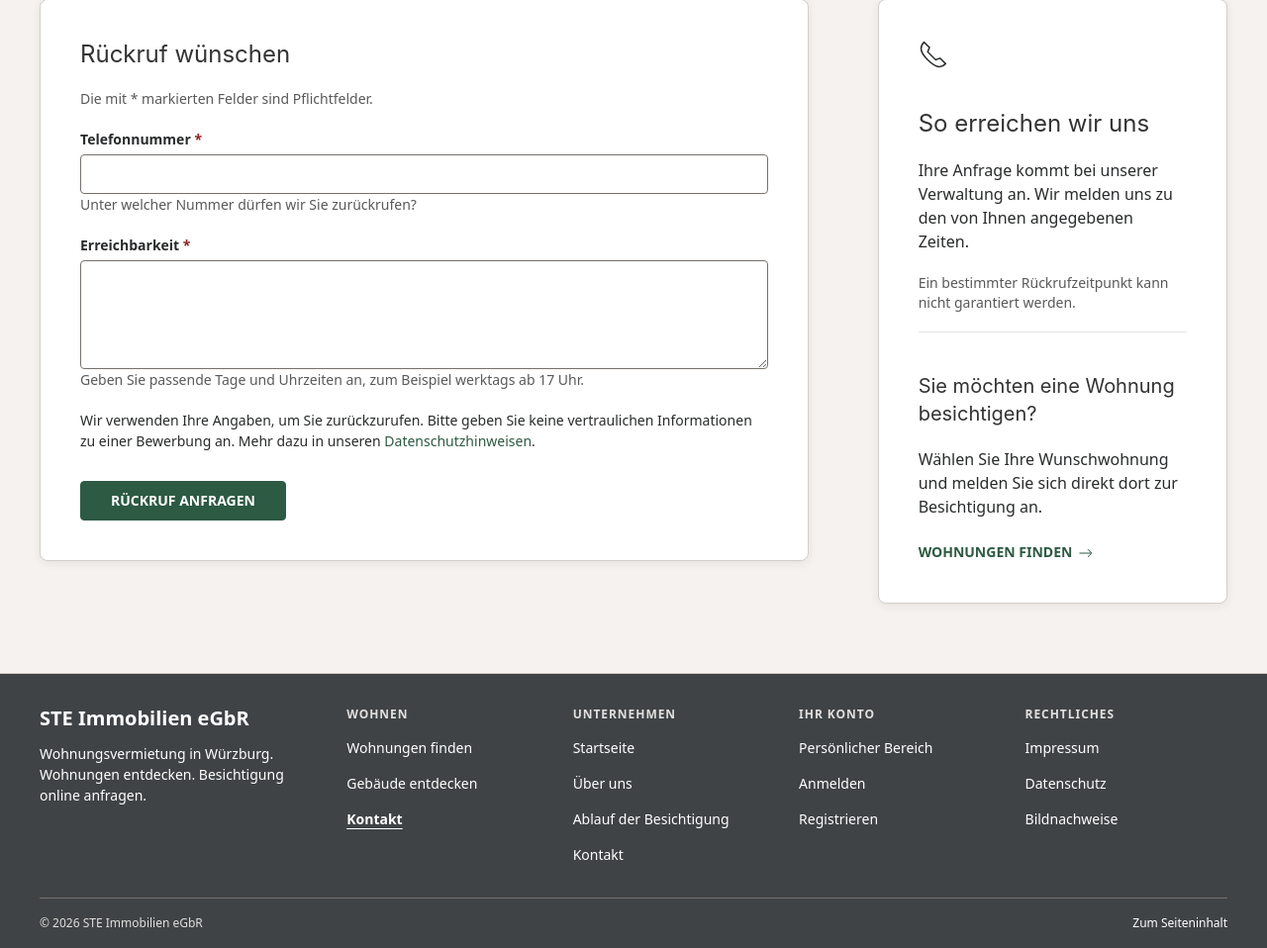
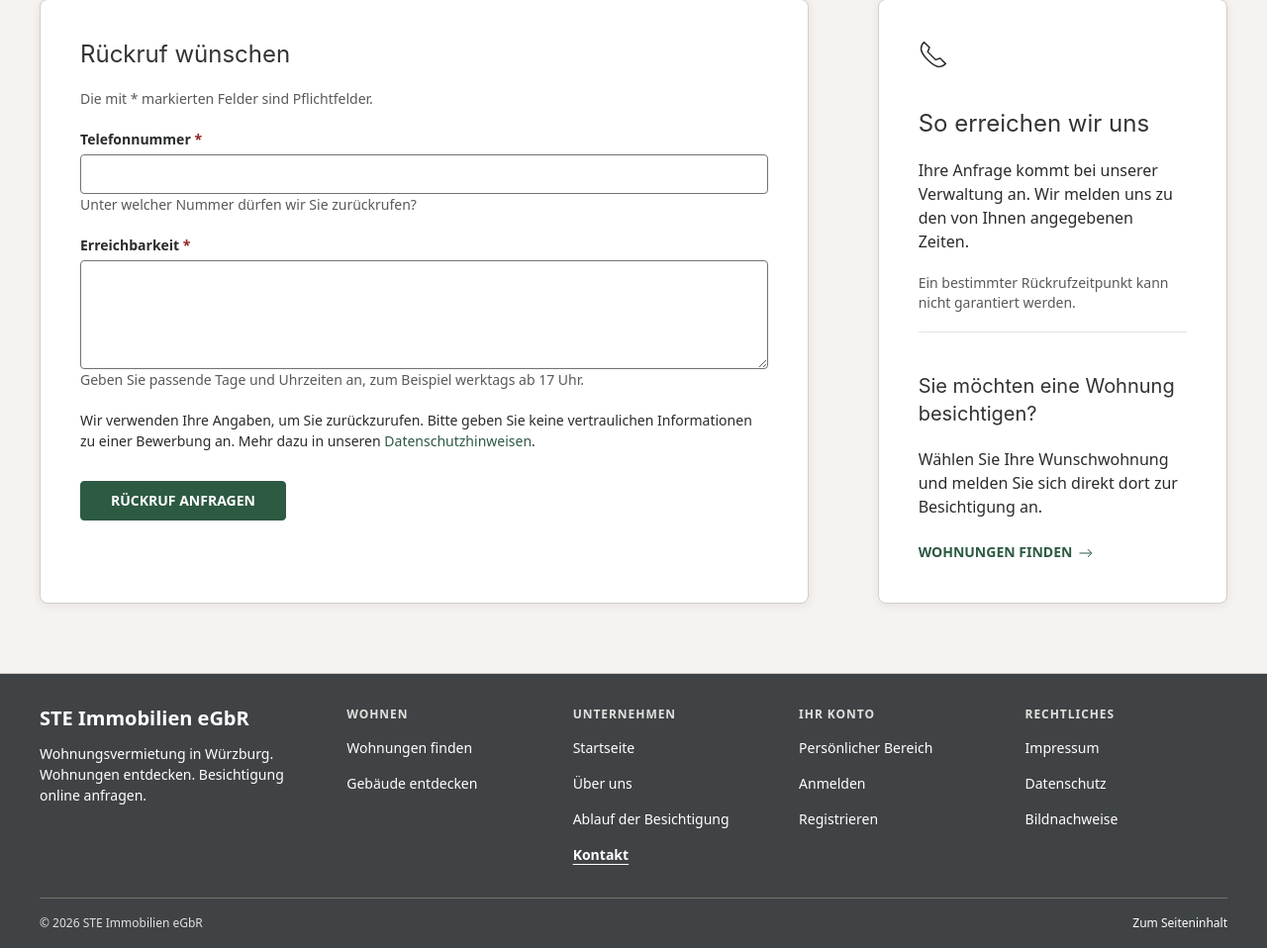
Before and after one commit to STEImmo/STEImmo, a Django app: page /kontakt/ in a window 1280 px wide. Shown: the part 359-1317 px from the top of the page at 99% size. Run offline with Django 5.2, Linux system fonts and the light colour scheme; parts of the project's set-up code (start-up, migrations or seed data) failed here and were passed over; some libraries are stand-ins or nearby versions.

Commit message:
fix: align contact cards and remove duplicate footer link
Refs #166

```diff
--- a/core/test_site_navigation.py
+++ b/core/test_site_navigation.py
@@ -73,7 +73,8 @@ class SiteNavigationTests(TestCase):
                     ]
                     if response.context["user"].has_perm("immobilien.manage_user_accounts"):
                         destinations.append(reverse("verwaltung:user_account_list"))
-                destinations.append(reverse("contact"))
+                if label != "Footernavigation":
+                    destinations.append(reverse("contact"))
                 self.assertEqual([href for href, _ in navigation[label]], destinations)
 
     def test_public_pages_use_the_company_name_instead_of_the_project_nickname(self):
--- a/templates/core/contact.html
+++ b/templates/core/contact.html
@@ -8,7 +8,7 @@
         <p class="home-eyebrow">STE Immobilien eGbR · Kontakt</p>
         <h1>Wir rufen Sie zurück.</h1>
         <p class="uk-text-lead">Sie haben eine Frage? Hinterlassen Sie Ihre Nummer und sagen Sie uns, wann wir Sie gut erreichen können.</p>
-        <div class="uk-grid-large uk-margin-medium-top" uk-grid>
+        <div class="uk-grid-large uk-grid-match uk-margin-medium-top" uk-grid>
             <div class="uk-width-2-3@m">
                 <article class="uk-card uk-card-default uk-card-body">
                     <h2 class="uk-card-title">Rückruf wünschen</h2>
--- a/templates/partials/_navigation_links.html
+++ b/templates/partials/_navigation_links.html
@@ -33,5 +33,5 @@
         {% endif %}
         {% endif %}
     {% endif %}
-        <li><a href="{% url 'contact' %}"{% if route == "contact" %} aria-current="page"{% endif %}>Kontakt</a></li>
+        {% if not hide_contact %}<li><a href="{% url 'contact' %}"{% if route == "contact" %} aria-current="page"{% endif %}>Kontakt</a></li>{% endif %}
 {% endwith %}
--- a/templates/partials/_site_footer.html
+++ b/templates/partials/_site_footer.html
@@ -7,7 +7,7 @@
             </div>
             <nav aria-label="Footernavigation">
                 <p class="site-footer-heading">{% if perms.immobilien.access_employee_area %}Verwaltung{% else %}Wohnen{% endif %}</p>
-                <ul class="uk-list site-footer-links">{% include "partials/_navigation_links.html" %}</ul>
+                <ul class="uk-list site-footer-links">{% include "partials/_navigation_links.html" with hide_contact=True %}</ul>
             </nav>
             <nav aria-label="Unternehmensinformationen">
                 <p class="site-footer-heading">Unternehmen</p>
@@ -15,7 +15,7 @@
                     <li><a href="{% url 'home' %}"{% if request.resolver_match.url_name == "home" %} aria-current="page"{% endif %}>Startseite</a></li>
                     <li><a href="{% url 'home' %}#unternehmen">Über uns</a></li>
                     <li><a href="{% url 'home' %}#ablauf">Ablauf der Besichtigung</a></li>
-                    <li><a href="{% url 'contact' %}">Kontakt</a></li>
+                    <li><a href="{% url 'contact' %}"{% if request.resolver_match.url_name == "contact" %} aria-current="page"{% endif %}>Kontakt</a></li>
                 </ul>
             </nav>
             <nav aria-label="Persönlicher Zugang">
```
Also changed, not shown: core/test_contact.py (+10 -0 lines).
